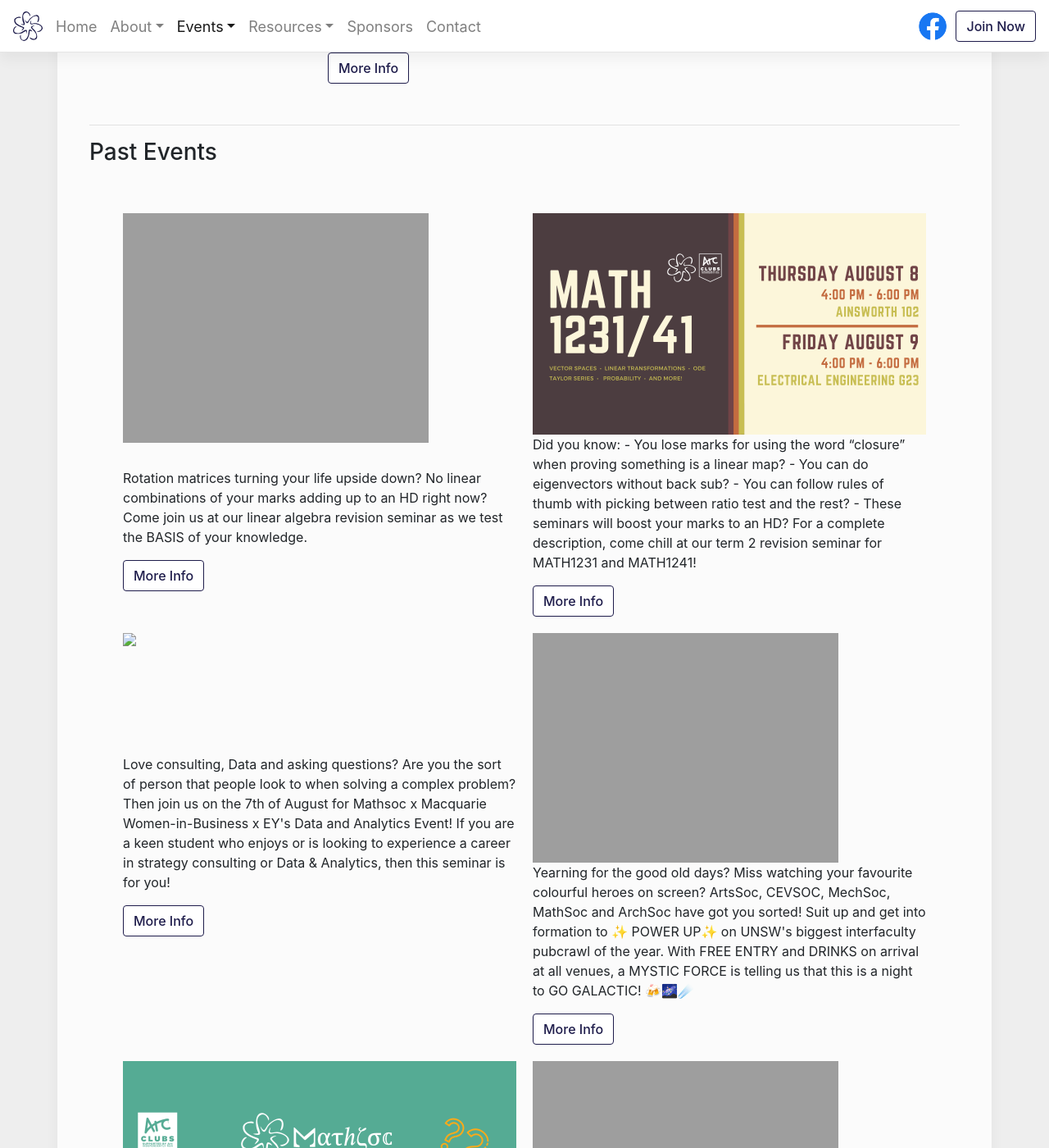
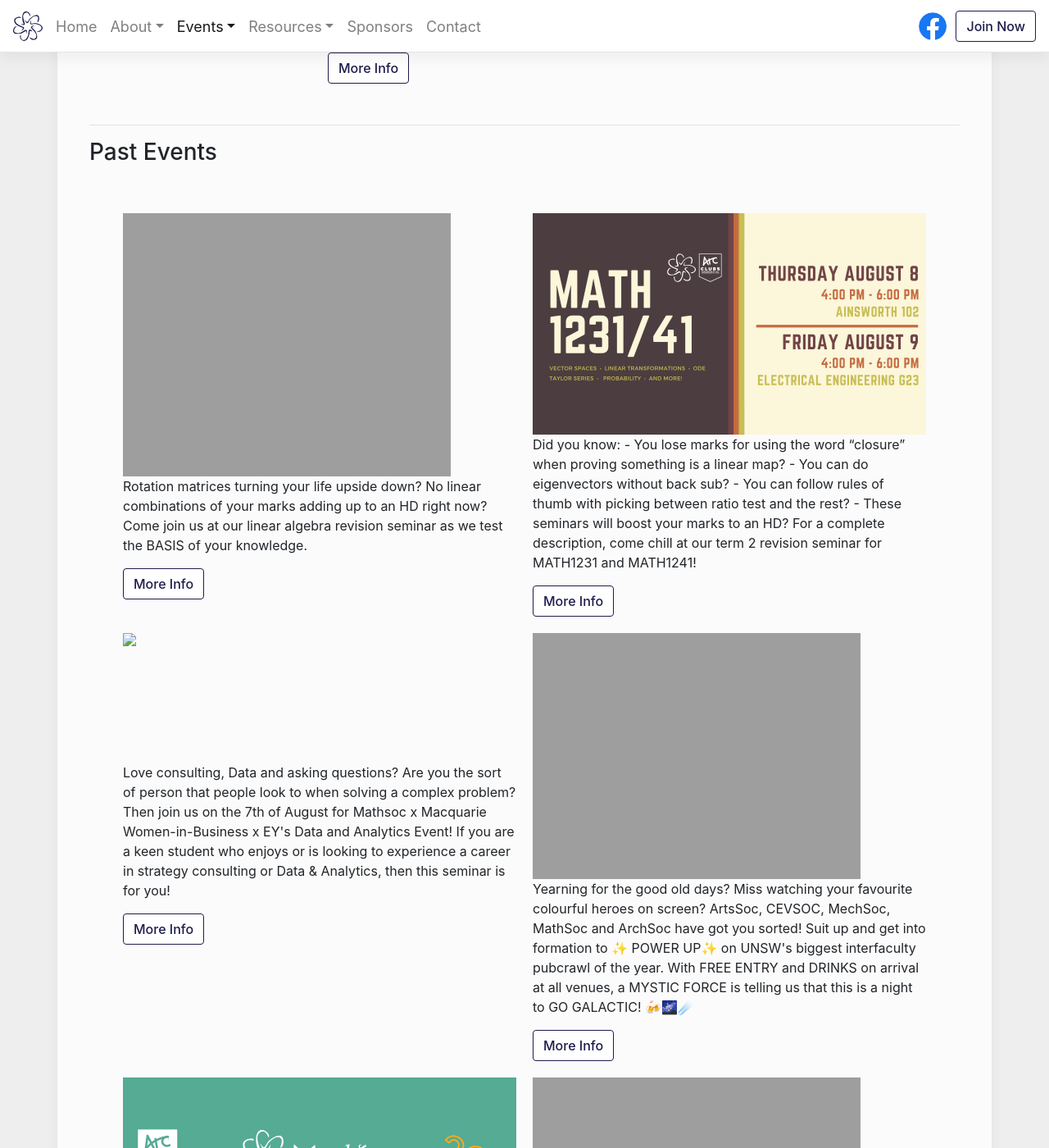
Before and after one commit to MathSocUNSW/MathSocUNSW.github.io, a Jekyll site: the page built from _pages/events.md, in a window 1280 px wide and 1400 px high, scrolled down 1058 px. Shown: the whole window at 82% size. Built offline with Jekyll 4.4.1, drawn with Linux system fonts in a browser that asks for light colours; nearby versions of some CDN libraries.

Commit message:
mobilefix3

```diff
--- a/assets/css/mathsoc.scss
+++ b/assets/css/mathsoc.scss
@@ -177,14 +177,9 @@
 	padding: 10px;
   }
 
-  .events-containerv {
-	  overflow: visible;
-	  align-items: center;
-  }
-
 .events-pic {
 	display: flex;
-	max-height: 280px;
+	// max-height: 280px;
 	justify-content: center;
 	max-width: 100%;
 }
```
Also changed, not shown: docs/assets/css/mathsoc.css (+1 -1 lines).
